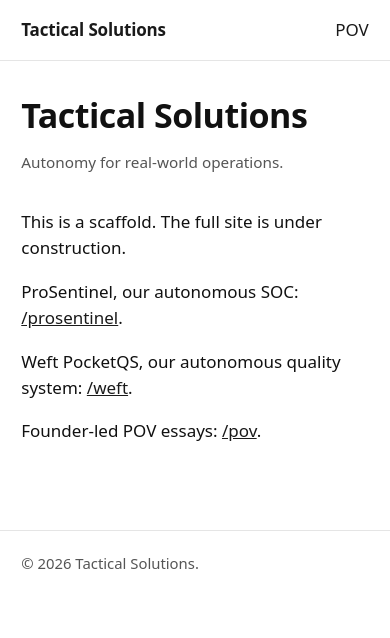
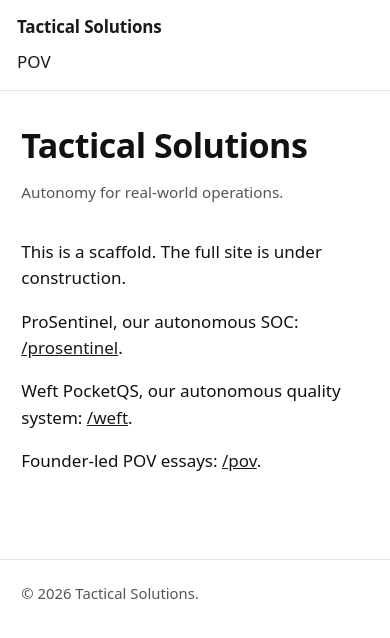
Before and after one commit to akeen13/tacticalsolutions-site, an Astro site: page / in a window 390 px wide. Built offline with nearby package versions, Linux system fonts and the light colour scheme; Astro itself is replaced by a stand-in of ours.

Commit message:
Let the header nav wrap on narrow screens (#13)
Both marketing pages overflowed horizontally on a 390px viewport: Weft
by 277px, ProSentinel by 299px. The nav is a single nowrap flex row
carrying four links plus a CTA, so it pushed the document wider than the
screen and every page scrolled sideways.

Fixed in the layout rather than either page. Under 40rem the nav wraps,
the brand takes its own row, and the CTA pins right.

Co-authored-by: Claude Code <noreply@anthropic.com>

```diff
--- a/src/layouts/BaseLayout.astro
+++ b/src/layouts/BaseLayout.astro
@@ -136,6 +136,20 @@ const href = (link: NavLink) =>
       }
       header nav a { text-decoration: none; }
       header nav a:hover { text-decoration: underline; }
+      /* Narrow screens: the header links do not fit on one line, so let the
+         nav wrap and drop the brand onto its own row. */
+      @media (max-width: 40rem) {
+        header nav {
+          flex-wrap: wrap;
+          gap: 0.5rem 1rem;
+          padding: 0.85rem 1rem;
+        }
+        header nav .brand {
+          flex-basis: 100%;
+          margin-right: 0;
+        }
+        header nav .nav-cta { margin-left: auto; }
+      }
       header nav .nav-cta {
         border: 1px solid var(--accent);
         border-radius: 3px;
```
